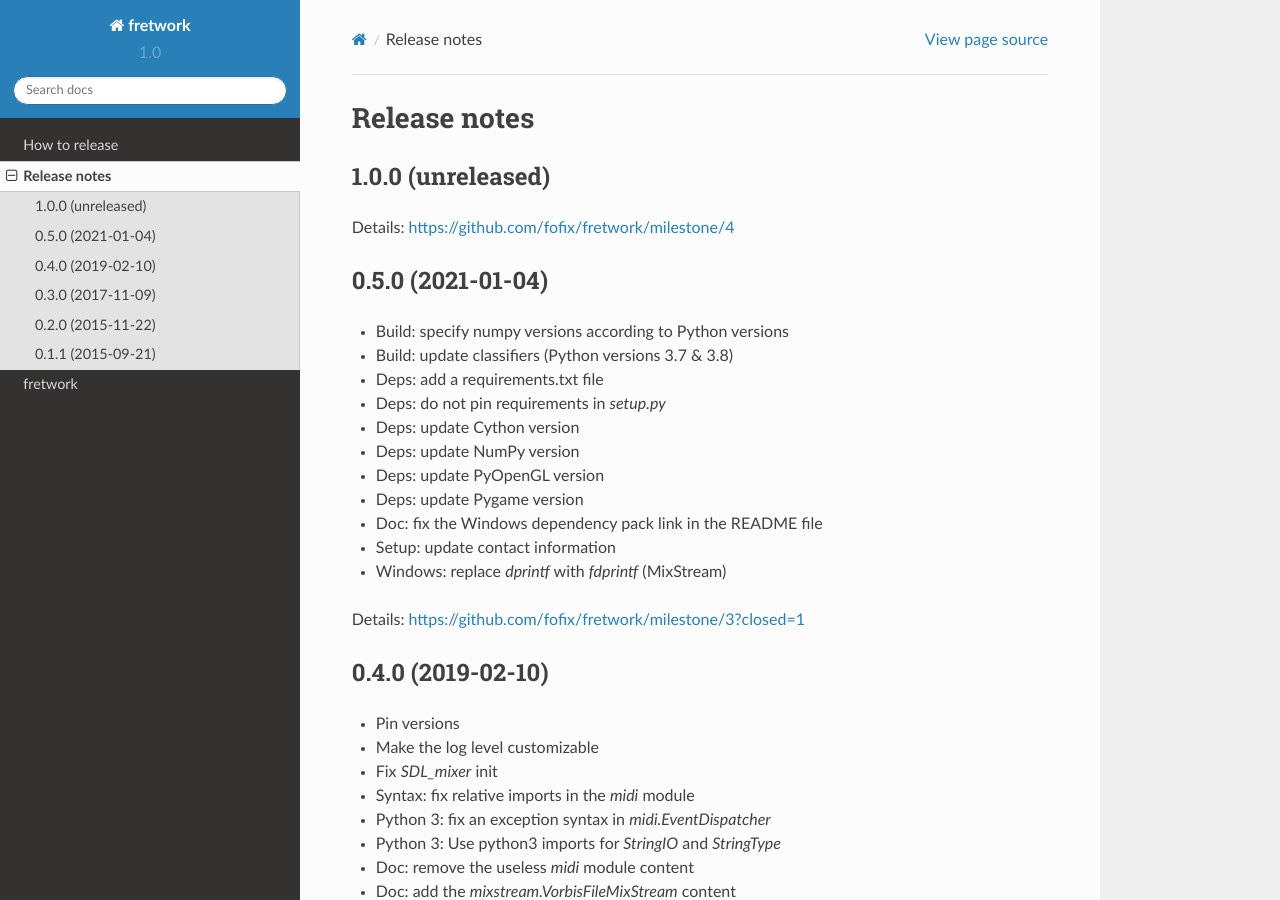
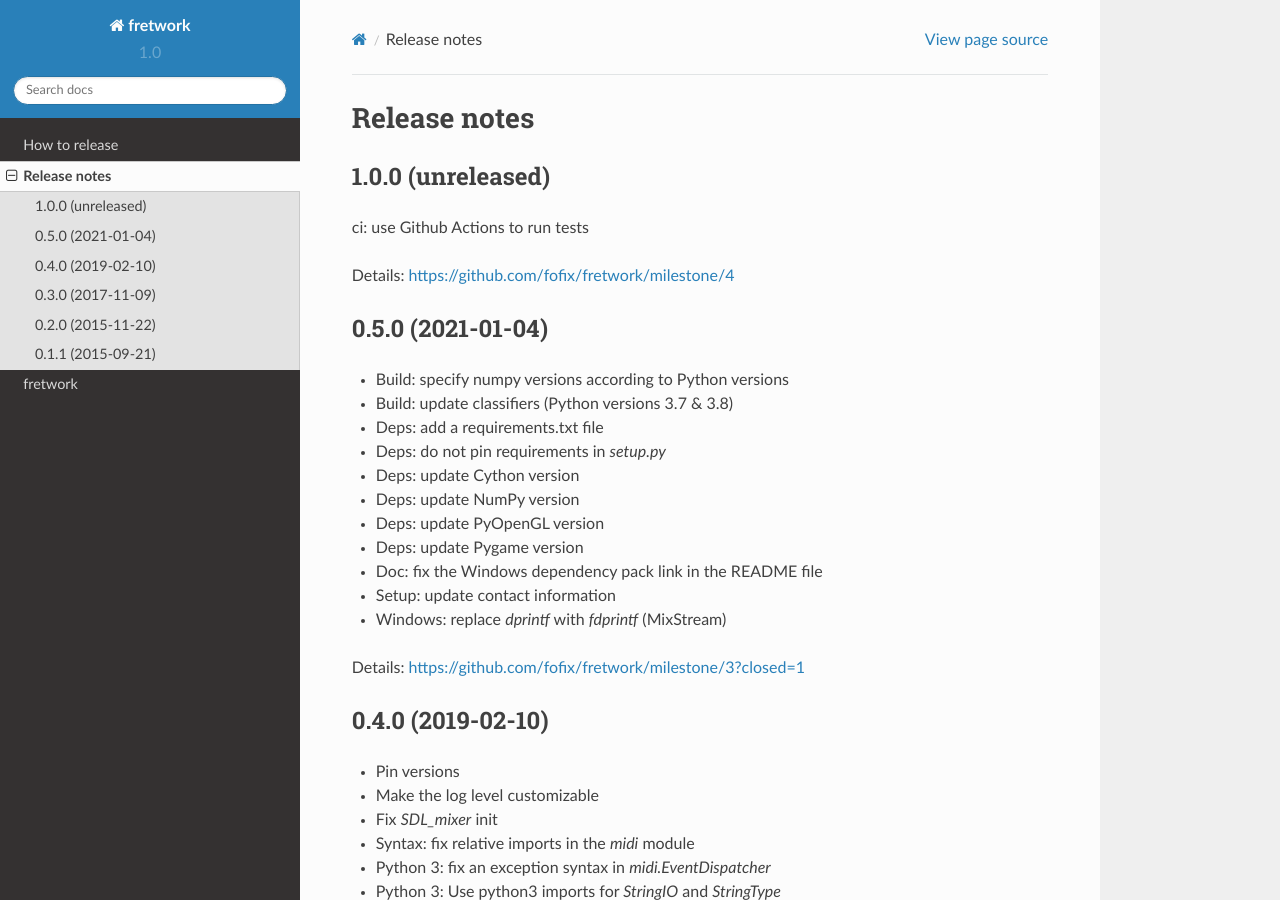
Before and after one commit to fofix/fretwork, a Sphinx documentation site: the page built from doc/source/releasenotes.rst, in a window 1280 px wide and 900 px high. Built offline with Sphinx 7.4.7 and the Read the Docs theme 2.0.0, drawn with Linux system fonts in a browser that asks for light colours.

Commit message:
ci: use Github Actions to run tests

```diff
--- a/doc/source/releasenotes.rst
+++ b/doc/source/releasenotes.rst
@@ -3,6 +3,8 @@ Release notes
 
 1.0.0 (unreleased)
 ------------------
+
+ci: use Github Actions to run tests
 
 Details: https://github.com/fofix/fretwork/milestone/4
 
```
Also changed, not shown: README.md (+1 -0 lines), 1 other file.
